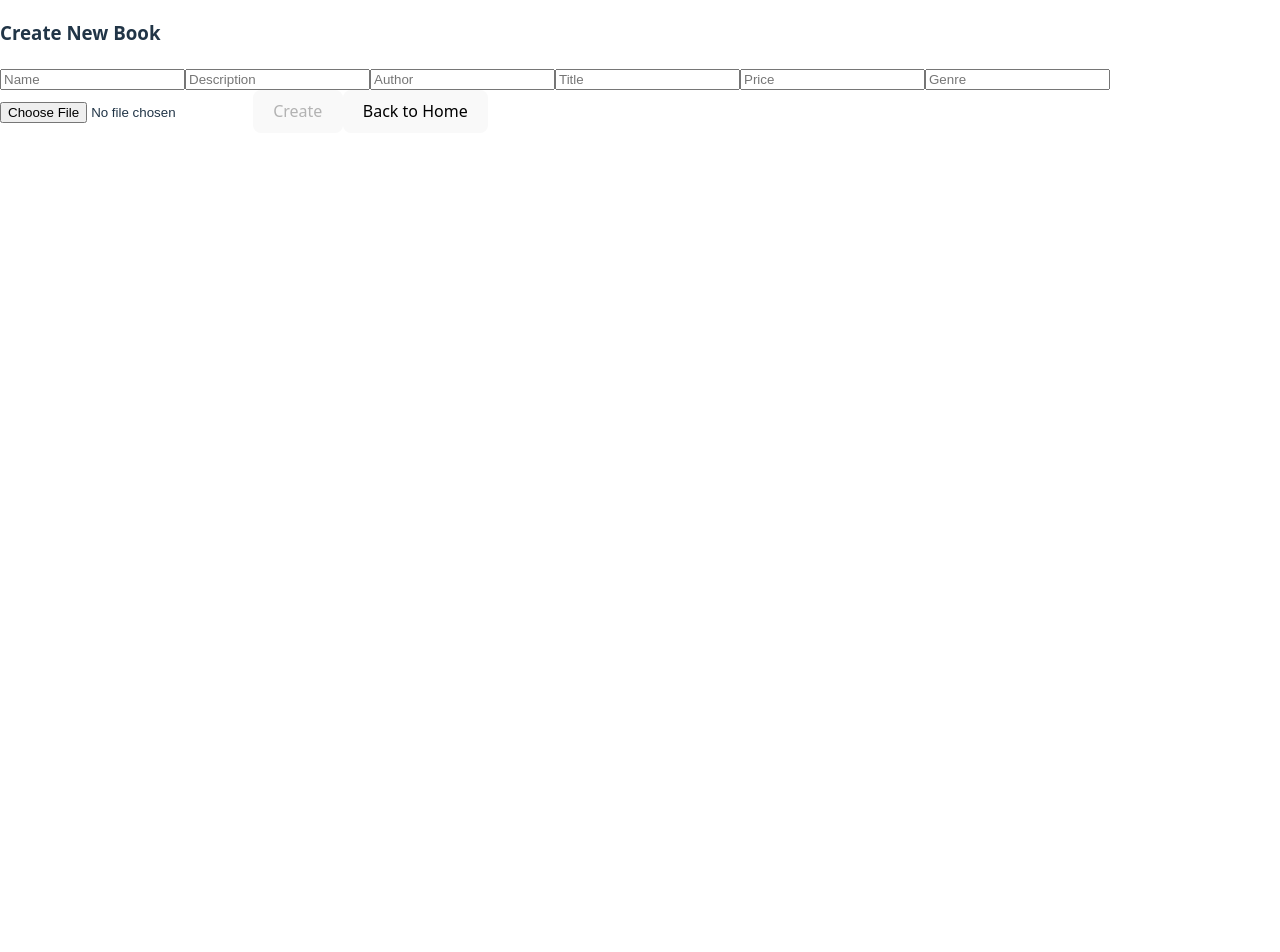
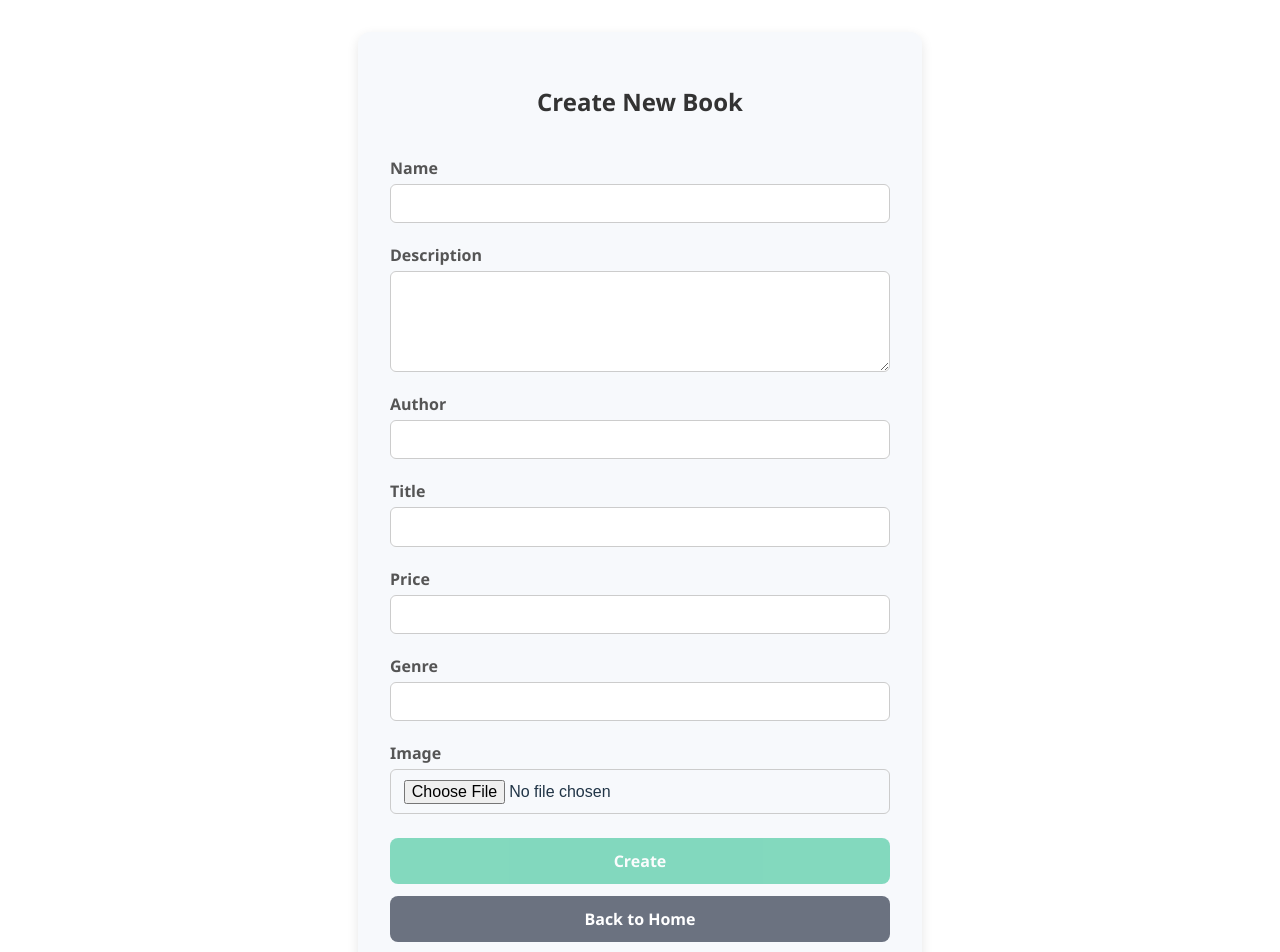
Before and after one commit to Kuzheliev/BooksStore, a React (Vite) app in the folder booksstore.client/: page /books/new in a window 1280 px wide. Shown: the top 952 px of the page. Before the commit the page ends 800 px from the top, so only its background shows below. Built offline with nearby package versions, Linux system fonts and the light colour scheme.

Commit message:
added styling for edit add and details pages

```diff
--- /dev/null
+++ b/booksstore.client/src/BookDetails.css
@@ -0,0 +1,76 @@
+.book-details-screen {
+    width: 100vw;
+    height: 100vh;
+    background-color: #ffffff;
+    display: flex;
+    justify-content: flex-start; /* push content to left */
+    align-items: flex-start; /* align to top */
+    font-family: 'Segoe UI', Tahoma, Geneva, Verdana, sans-serif;
+    padding: 1rem 2rem 2rem 2rem; /* less top padding for higher position */
+}
+
+.book-details-content {
+    max-width: 900px;
+    width: 100%;
+    text-align: left;
+}
+
+/* Back link */
+.back-link {
+    text-decoration: none;
+    color: #3b82f6;
+    font-weight: 500;
+    display: inline-block;
+    margin-bottom: 1rem;
+}
+
+/* Horizontal layout */
+.book-horizontal {
+    display: flex;
+    gap: 2rem; /* space between image and text */
+    align-items: flex-start;
+}
+
+/* Book image on the left */
+.book-image {
+    max-width: 300px;
+    border-radius: 8px;
+    flex-shrink: 0;
+}
+
+/* Book info text on the right */
+.book-info {
+    color: #000000; /* black text */
+}
+
+.book-title {
+    font-size: 2rem;
+    margin-bottom: 1rem;
+}
+
+.book-info p {
+    margin-bottom: 0.5rem;
+}
+
+/* Admin edit button */
+.edit-button {
+    margin-top: 1.5rem;
+    padding: 0.75rem 1.5rem;
+    background-color: #3b82f6;
+    color: white;
+    border: none;
+    border-radius: 8px;
+    cursor: pointer;
+    font-weight: 600;
+    transition: background 0.2s;
+}
+
+    .edit-button:hover {
+        background-color: #2563eb;
+    }
+
+.loading, .error {
+    text-align: center;
+    font-size: 1.2rem;
+    color: #ef4444;
+}
--- a/booksstore.client/src/BookDetails.jsx
+++ b/booksstore.client/src/BookDetails.jsx
@@ -2,6 +2,7 @@ import React, { useState, useEffect } from "react";
 import { useParams, Link } from "react-router-dom";
 import axios from "axios";
 import { useAuth } from "./AuthContext";
+import "./BookDetails.css";
 
 function BookDetails() {
     const { id } = useParams();
@@ -9,11 +10,11 @@ function BookDetails() {
     const [loading, setLoading] = useState(true);
     const [error, setError] = useState(null);
     const { user } = useAuth();
+
     useEffect(() => {
         const fetchBook = async () => {
             try {
                 const response = await axios.get(`/book/id/${id}`);
-                console.log("response ", response);
                 setBook(response.data);
             } catch (err) {
                 setError("Book not found or error fetching data.");
@@ -26,37 +27,37 @@ function BookDetails() {
         fetchBook();
     }, [id]);
 
-    if (loading) return <p>Loading...</p>;
-    if (error) return <p>{error}</p>;
-    if (!book) return <p>Book not found.</p>;
+    if (loading) return <p className="loading">Loading...</p>;
+    if (error) return <p className="error">{error}</p>;
+    if (!book) return <p className="error">Book not found.</p>;
 
     return (
-        <div style={{ padding: "1rem" }}>
-            <Link to="/"> Back to Home</Link>
+        <div className="book-details-screen">
+            <div className="book-details-content">
+                <Link to="/" className="back-link">← Back to Home</Link>
 
-            <h1>{book.name || "Unnamed Book"}</h1>
-
+                <div className="book-horizontal">
                     <img
-                src={
-                    book.imageUrl
-                        ? book.imageUrl.replace(/^\/?wwwroot/, '')  // remove leading /wwwroot if present
-                        : '/placeholder.png'
-                }
+                        src={book.imageUrl ? book.imageUrl.replace(/^\/?wwwroot/, '') : '/placeholder.png'}
                         alt={book.name}
-                style={{ maxWidth: "300px", margin: "1rem 0" }}
+                        className="book-image"
                     />
 
+                    <div className="book-info">
+                        <h1 className="book-title">{book.name || "Unnamed Book"}</h1>
                         <p><strong>Author:</strong> {book.author || "Unknown"}</p>
                         <p><strong>Genre:</strong> {book.genre || "N/A"}</p>
                         <p><strong>Price:</strong> ${book.price?.toFixed(2) || "0.00"}</p>
                         <p><strong>Description:</strong> {book.description || "No description available."}</p>
+
                         {user?.isAdmin && (
                             <Link to={`/books/edit/${book.id}`}>
-                <button className="bg-blue-500 text-white px-4 py-2 rounded hover:bg-blue-600 mt-4">
-                    Edit
-                </button>
+                                <button className="edit-button">Edit</button>
                             </Link>
                         )}
+                    </div>
+                </div>
+            </div>
         </div>
     );
 }
--- /dev/null
+++ b/booksstore.client/src/CreateBook.css
@@ -0,0 +1,101 @@
+/* Container */
+.create-book-container {
+    max-width: 500px;
+    margin: 2rem auto;
+    padding: 2rem;
+    background-color: #f7f9fc;
+    border-radius: 12px;
+    box-shadow: 0 4px 12px rgba(0, 0, 0, 0.1);
+    font-family: 'Segoe UI', Tahoma, Geneva, Verdana, sans-serif;
+}
+
+/* Title */
+.create-book-title {
+    text-align: center;
+    color: #333;
+    margin-bottom: 1.5rem;
+}
+
+/* Form */
+.create-book-form {
+    display: flex;
+    flex-direction: column;
+}
+
+    .create-book-form label {
+        font-weight: 600;
+        margin-bottom: 0.25rem;
+        margin-top: 0.75rem;
+        color: #555;
+    }
+
+    .create-book-form input,
+    .create-book-form textarea {
+        padding: 0.6rem 0.8rem;
+        border-radius: 6px;
+        border: 1px solid #ccc;
+        margin-bottom: 0.5rem;
+        font-size: 1rem;
+    }
+
+    .create-book-form textarea {
+        min-height: 80px;
+        resize: vertical;
+    }
+
+/* Preview image */
+.preview-image {
+    max-width: 120px;
+    max-height: 120px;
+    margin-top: 0.5rem;
+    border-radius: 6px;
+    border: 1px solid #ccc;
+}
+
+/* Buttons */
+.create-button {
+    margin-top: 1rem;
+    padding: 0.75rem;
+    border: none;
+    border-radius: 8px;
+    background: #10b981; /* green */
+    color: white;
+    font-size: 1rem;
+    font-weight: 600;
+    cursor: pointer;
+    transition: background 0.2s;
+}
+
+    .create-button:hover {
+        background: #059669;
+    }
+
+    .create-button:disabled {
+        opacity: 0.5;
+        cursor: not-allowed;
+    }
+
+.back-button {
+    margin-top: 0.75rem;
+    padding: 0.75rem;
+    border: none;
+    border-radius: 8px;
+    background: #6b7280; /* gray */
+    color: white;
+    font-size: 1rem;
+    font-weight: 600;
+    cursor: pointer;
+    width: 100%;
+    transition: background 0.2s;
+}
+
+    .back-button:hover {
+        background: #4b5563;
+    }
+
+/* Responsive */
+@media (max-width: 600px) {
+    .create-book-container {
+        padding: 1rem;
+    }
+}
--- a/booksstore.client/src/CreateBook.jsx
+++ b/booksstore.client/src/CreateBook.jsx
@@ -1,6 +1,7 @@
 import { useState } from "react";
 import axios from "axios";
 import { Link } from "react-router-dom";
+import "./CreateBook.css";
 
 function CreateBook() {
     const [name, setName] = useState("");
@@ -40,25 +41,50 @@ function CreateBook() {
     };
 
     return (
-        <div className="p-4 border rounded shadow w-80">
-            <h3 className="text-lg font-bold mb-4">Create New Book</h3>
-            <input type="text" placeholder="Name" value={name} onChange={e => setName(e.target.value)} className="border p-2 w-full mb-2 rounded" />
-            <input type="text" placeholder="Description" value={description} onChange={e => setDescription(e.target.value)} className="border p-2 w-full mb-2 rounded" />
-            <input type="text" placeholder="Author" value={author} onChange={e => setAuthor(e.target.value)} className="border p-2 w-full mb-2 rounded" />
-            <input type="text" placeholder="Title" value={title} onChange={e => setTitle(e.target.value)} className="border p-2 w-full mb-2 rounded" />
-            <input type="number" placeholder="Price" value={price} onChange={e => setPrice(e.target.value)} className="border p-2 w-full mb-2 rounded" />
-            <input type="text" placeholder="Genre" value={genre} onChange={e => setGenre(e.target.value)} className="border p-2 w-full mb-2 rounded" />
+        <div className="create-book-container">
+            <h2 className="create-book-title">Create New Book</h2>
 
-            {/* File picker for image */}
-            <input type="file" accept="image/*" onChange={e => setImageFile(e.target.files[0])} className="border p-2 w-full mb-2 rounded" />
+            <div className="create-book-form">
+                <label>Name</label>
+                <input type="text" value={name} onChange={e => setName(e.target.value)} />
 
-            <button onClick={handleCreate} disabled={!name || !price} className="bg-green-500 text-white px-4 py-2 rounded hover:bg-green-600 disabled:opacity-50 w-full mb-2">
-                Create
-            </button>
+                <label>Description</label>
+                <textarea value={description} onChange={e => setDescription(e.target.value)} />
 
-            <Link to="/">
-                <button className="bg-gray-500 text-white px-4 py-2 rounded hover:bg-gray-600 w-full">Back to Home</button>
-            </Link>
+                <label>Author</label>
+                <input type="text" value={author} onChange={e => setAuthor(e.target.value)} />
+
+                <label>Title</label>
+                <input type="text" value={title} onChange={e => setTitle(e.target.value)} />
+
+                <label>Price</label>
+                <input type="number" value={price} onChange={e => setPrice(e.target.value)} />
+
+                <label>Genre</label>
+                <input type="text" value={genre} onChange={e => setGenre(e.target.value)} />
+
+                <label>Image</label>
+                <input type="file" accept="image/*" onChange={e => setImageFile(e.target.files[0])} />
+                {image && (
+                    <img
+                        src={URL.createObjectURL(image)}
+                        alt="Preview"
+                        className="preview-image"
+                    />
+                )}
+
+                <button
+                    onClick={handleCreate}
+                    disabled={!name || !price}
+                    className="create-button"
+                >
+                    Create
+                </button>
+
+                <Link to="/">
+                    <button className="back-button">Back to Home</button>
+                </Link>
+            </div>
         </div>
     );
 }
--- /dev/null
+++ b/booksstore.client/src/EditBook.css
@@ -0,0 +1,78 @@
+/* Container */
+.edit-book-container {
+    max-width: 500px;
+    margin: 2rem auto;
+    padding: 2rem;
+    background-color: #f7f9fc;
+    border-radius: 12px;
+    box-shadow: 0 4px 12px rgba(0, 0, 0, 0.1);
+    font-family: 'Segoe UI', Tahoma, Geneva, Verdana, sans-serif;
+}
+
+/* Title */
+.edit-book-title {
+    text-align: center;
+    color: #333;
+    margin-bottom: 1.5rem;
+}
+
+/* Form */
+.edit-book-form {
+    display: flex;
+    flex-direction: column;
+}
+
+    .edit-book-form label {
+        font-weight: 600;
+        margin-bottom: 0.25rem;
+        margin-top: 0.75rem;
+        color: #555;
+    }
+
+    .edit-book-form input,
+    .edit-book-form textarea {
+        padding: 0.6rem 0.8rem;
+        border-radius: 6px;
+        border: 1px solid #ccc;
+        margin-bottom: 0.5rem;
+        font-size: 1rem;
+    }
+
+    .edit-book-form textarea {
+        min-height: 80px;
+        resize: vertical;
+    }
+
+/* Preview image */
+.preview-image {
+    max-width: 120px;
+    max-height: 120px;
+    margin-top: 0.5rem;
+    border-radius: 6px;
+    border: 1px solid #ccc;
+}
+
+/* Update button */
+.update-button {
+    margin-top: 1.5rem;
+    padding: 0.75rem;
+    border: none;
+    border-radius: 8px;
+    background: #3b82f6;
+    color: white;
+    font-size: 1rem;
+    font-weight: 600;
+    cursor: pointer;
+    transition: background 0.2s;
+}
+
+    .update-button:hover {
+        background: #2563eb;
+    }
+
+/* Responsive */
+@media (max-width: 600px) {
+    .edit-book-container {
+        padding: 1rem;
+    }
+}
--- a/booksstore.client/src/EditBook.jsx
+++ b/booksstore.client/src/EditBook.jsx
@@ -1,12 +1,11 @@
 import React, { useState, useEffect } from "react";
 import { useParams, useNavigate } from "react-router-dom";
 import axios from "axios";
-
+import "./EditBook.css";
 
 function EditBook() {
     const { id } = useParams();
     const navigate = useNavigate();
-
 
     const [name, setName] = useState("");
     const [description, setDescription] = useState("");
@@ -61,9 +60,6 @@ function EditBook() {
                 },
             });
 
-            console.log("formData", formData);
-
-
             alert("Book updated successfully!");
             navigate(`/books/${id}`);
         } catch (err) {
@@ -73,75 +69,68 @@ function EditBook() {
     };
 
     return (
-        <div className="p-4 border rounded shadow w-80">
-            <h3 className="text-lg font-bold mb-4">Edit Book</h3>
+        <div className="edit-book-container">
+            <h2 className="edit-book-title">Edit Book</h2>
 
+            <div className="edit-book-form">
+                <label>Name</label>
                 <input
                     type="text"
-                placeholder="Name"
                     value={name}
                     onChange={(e) => setName(e.target.value)}
-                className="border p-2 w-full mb-2 rounded"
                 />
+
+                <label>Description</label>
+                <textarea
+                    value={description}
+                    onChange={(e) => setDescription(e.target.value)}
+                />
+
+                <label>Author</label>
                 <input
                     type="text"
-                placeholder="Description"
-                value={description}
-                onChange={(e) => setDescription(e.target.value)}
-                className="border p-2 w-full mb-2 rounded"
+                    value={author}
+                    onChange={(e) => setAuthor(e.target.value)}
                 />
+
+                <label>Title</label>
                 <input
                     type="text"
-                placeholder="Author"
-                value={author}
-                onChange={(e) => setAuthor(e.target.value)}
-                className="border p-2 w-full mb-2 rounded"
+                    value={title}
+                    onChange={(e) => setTitle(e.target.value)}
                 />
+
+                <label>Price</label>
+                <input
+                    type="number"
+                    value={price}
+                    onChange={(e) => setPrice(e.target.value)}
+                />
+
+                <label>Genre</label>
                 <input
                     type="text"
-                placeholder="Title"
-                value={title}
-                onChange={(e) => setTitle(e.target.value)}
-                className="border p-2 w-full mb-2 rounded"
-            />
-            <input
-                type="number"
-                placeholder="Price"
-                value={price}
-                onChange={(e) => setPrice(e.target.value)}
-                className="border p-2 w-full mb-2 rounded"
-            />
-            <input
-                type="text"
-                placeholder="Genre"
                     value={genre}
                     onChange={(e) => setGenre(e.target.value)}
-                className="border p-2 w-full mb-2 rounded"
                 />
 
-            <div className="mb-2">
-                <label className="block mb-1">Image</label>
+                <label>Image</label>
                 <input
                     type="file"
                     onChange={(e) => setImageFile(e.target.files[0])}
-                    className="border p-2 w-full rounded"
                 />
                 {imageUrl && !imageFile && (
                     <img
                         src={imageUrl.replace(/^\/?wwwroot/, "")}
                         alt="Book"
-                        style={{ maxWidth: "100px", marginTop: "5px" }}
+                        className="preview-image"
                     />
                 )}
+
+                <button onClick={handleUpdate} className="update-button">
+                    Update Book
+                </button>
             </div>
-
-            <button
-                onClick={handleUpdate}
-                className="bg-blue-500 text-white px-4 py-2 rounded hover:bg-blue-600 w-full"
-            >
-                Edit
-                </button>
-
         </div>
     );
 }
--- a/booksstore.client/src/Home.jsx
+++ b/booksstore.client/src/Home.jsx
@@ -3,7 +3,6 @@ import { Link } from "react-router-dom";
 import { useAuth } from "./AuthContext";
 import axios from "axios";
 import "./Home.css";
-import { useNavigate } from "react-router-dom";
 import CreateButton from "./CreateButton";
 
 function Home() {
```
Also changed, not shown: 20 other files (tests, documents, lock files or other folders). Lines whose indentation alone changed are shown as unchanged.
